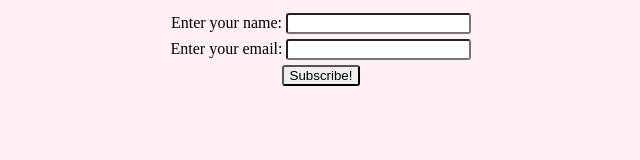
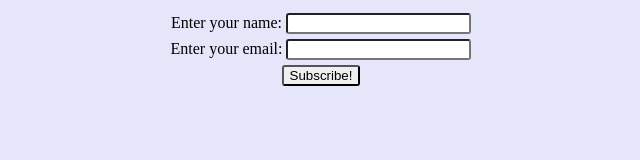
Before and after one commit to DevSSQ/project01, a plain HTML site: page index.html in a window 1280 px wide. Shown: the whole page, without its empty margins (319-959 px from the left). Drawn offline with Linux system fonts and the light colour scheme.

Commit message:
colot changed

```diff
--- a/style.css
+++ b/style.css
@@ -1,5 +1,5 @@
 body{
-    background-color: lavenderblush;
+    background-color: lavender;
 }
 
 .form{
```
